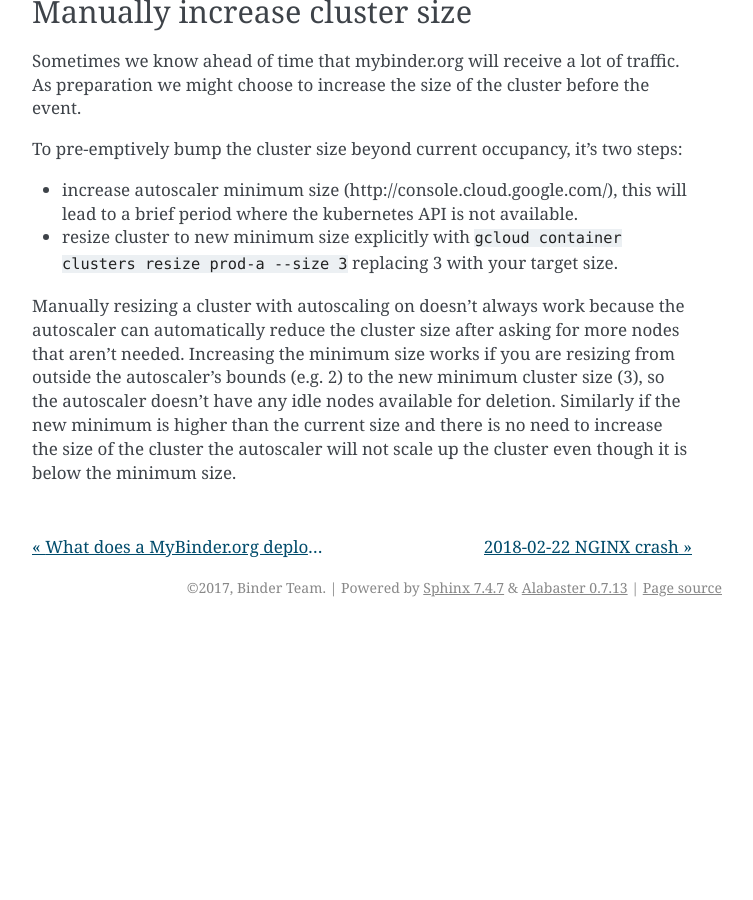
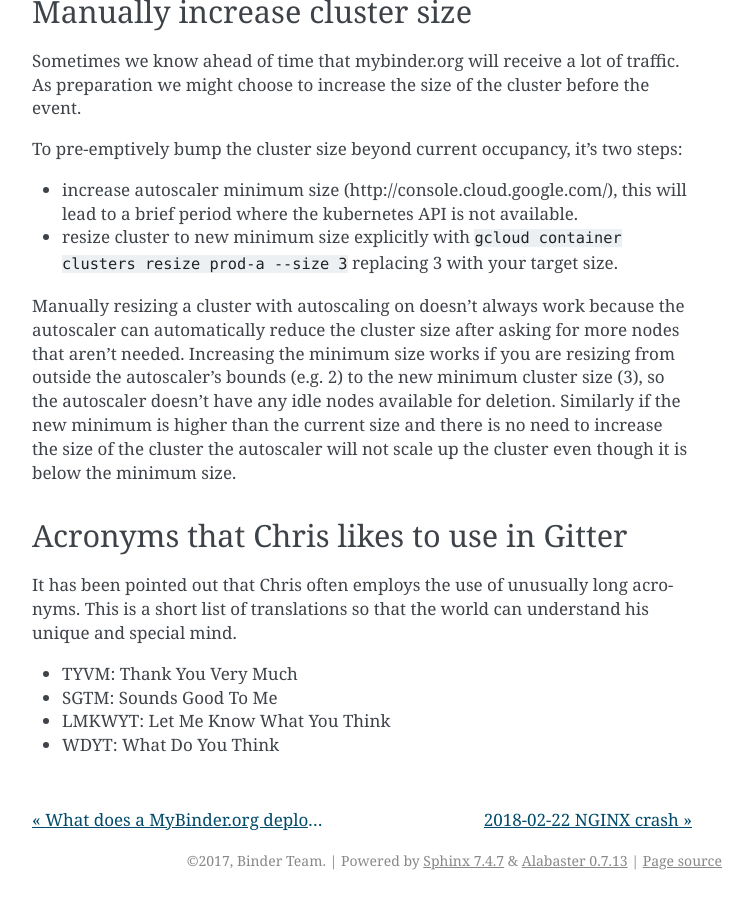
Before and after one commit to jupyterhub/mybinder.org-deploy, a Sphinx documentation site: the page built from docs/source/command_snippets.md, in a window 1280 px wide and 900 px high, scrolled down 2444 px. Shown: the whole window, without its empty margins (388-1141 px from the left). Built offline with Sphinx 7.4.7, drawn with Linux system fonts in a browser that asks for light colours; before the commit the page ends 3071 px from its top, so only the background shows below that; some of the changed text lies outside the part shown.

Commit message:
chris gitter acronyms

```diff
--- a/docs/source/command_snippets.md
+++ b/docs/source/command_snippets.md
@@ -104,3 +104,14 @@
 the new minimum is higher than the current size and there is no need to increase
 the size of the cluster the autoscaler will not scale up the cluster even though
 it is below the minimum size.
+
+## Acronyms that Chris likes to use in Gitter
+
+It has been pointed out that Chris often employs the use of unusually
+long acronyms. This is a short list of translations so that the world can
+understand his unique and special mind.
+
+* TYVM: Thank You Very Much
+* SGTM: Sounds Good To Me
+* LMKWYT: Let Me Know What You Think
+* WDYT: What Do You Think
```
